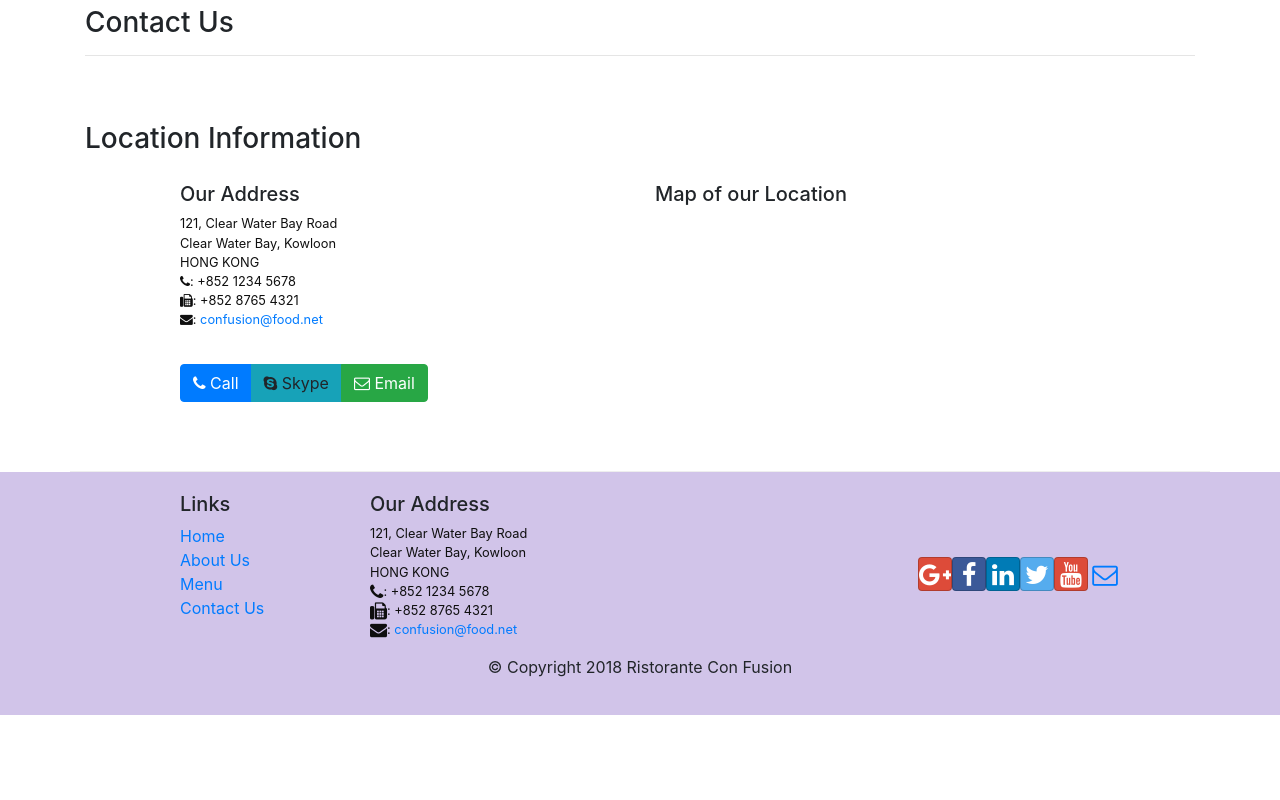
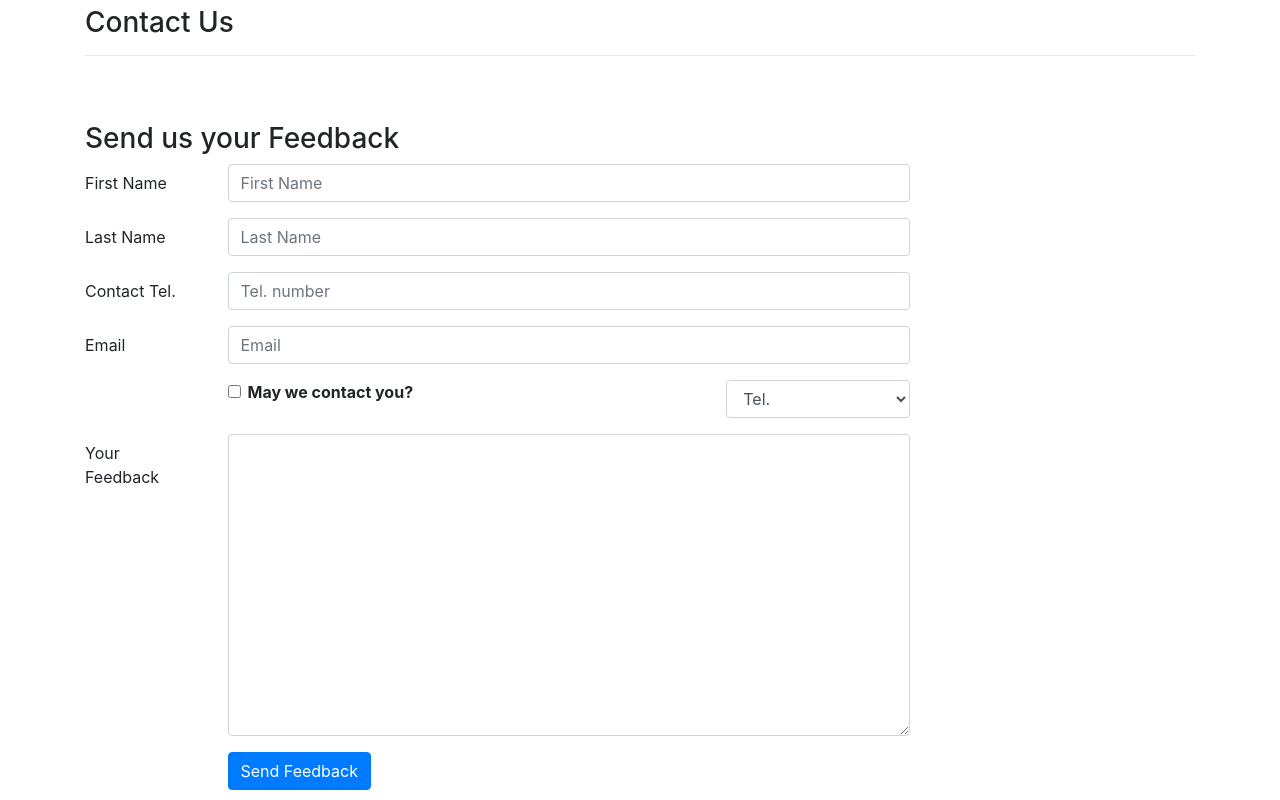
Before and after one commit to avichauhan6832/Front-End-Web-Development-with-React, a React (Create React App) app: page /contactus in a window 1280 px wide. Shown: the part 420-1220 px from the top of the page. Before the commit the page ends 1135 px from the top, so only its background shows below. Built offline with nearby package versions, Linux system fonts and the light colour scheme.

Commit message:
Controlled Forms

```diff
--- a/src/components/ContactComponent.js
+++ b/src/components/ContactComponent.js
@@ -1,9 +1,45 @@
 /* eslint-disable jsx-a11y/anchor-is-valid */
-import React from 'react';
-import { Breadcrumb, BreadcrumbItem } from 'reactstrap';
+import React, {Component} from 'react';
+import { Breadcrumb, BreadcrumbItem, Button, Form, Label, Input, Col, FormGroup } from 'reactstrap';
 import { Link } from 'react-router-dom';
 
-function Contact(props) {
+class Contact extends Component{
+
+    constructor(props) {
+        super(props);
+
+        this.state = {
+            firstname: '',
+            lastname: '',
+            telnum: '',
+            email: '',
+            agree: false,
+            contactType: 'Tel.',
+            message: ''
+        };
+
+        this.handleInputChange = this.handleInputChange.bind(this);
+        this.handleSubmit = this.handleSubmit.bind(this);
+
+    }
+
+    handleInputChange(event) {
+        const target = event.target;
+        const value = target.type === 'checkbox' ? target.checked : target.value;
+        const name = target.name;
+
+        this.setState({
+          [name]: value
+        });
+    }
+
+    handleSubmit(event) {
+        console.log('Current State is: ' + JSON.stringify(this.state));
+        alert('Current State is: ' + JSON.stringify(this.state));
+        event.preventDefault();
+    }
+
+    render () {
         return(
             <div className="container">
                 <div className="row">
@@ -18,32 +54,91 @@
                 </div>
                 <div className="row row-content">
                    <div className="col-12">
-                <h3>Location Information</h3>
+                      <h3>Send us your Feedback</h3>
                    </div>
-                <div className="col-12 col-sm-4 offset-sm-1">
-                        <h5>Our Address</h5>
-                        <address>
-                        121, Clear Water Bay Road<br />
-                        Clear Water Bay, Kowloon<br />
-                        HONG KONG<br />
-                        <i className="fa fa-phone"></i>: +852 1234 5678<br />
-                        <i className="fa fa-fax"></i>: +852 8765 4321<br />
-                        <i className="fa fa-envelope"></i>: <a href="mailto:confusion@food.net">confusion@food.net</a>
-                        </address>
-                </div>
-                <div className="col-12 col-sm-6 offset-sm-1">
-                    <h5>Map of our Location</h5>
-                </div>
-                <div className="col-12 col-sm-11 offset-sm-1">
-                    <div className="btn-group" role="group">
-                        <a role="button" className="btn btn-primary" href="tel:+85212345678"><i className="fa fa-phone"></i> Call</a>
-                        <a role="button" className="btn btn-info"><i className="fa fa-skype"></i> Skype</a>
-                        <a role="button" className="btn btn-success" href="mailto:confusion@food.net"><i className="fa fa-envelope-o"></i> Email</a>
+                    <div className="col-12 col-md-9">
+                        <Form onSubmit={this.handleSubmit}>
+                            <FormGroup row>
+                                <Label htmlFor="firstname" md={2}>First Name</Label>
+                                <Col md={10}>
+                                    <Input type="text" id="firstname" name="firstname"
+                                        placeholder="First Name"
+                                        value={this.state.firstname}
+                                        onChange={this.handleInputChange} />
+                                </Col>
+                            </FormGroup>
+                            <FormGroup row>
+                                <Label htmlFor="lastname" md={2}>Last Name</Label>
+                                <Col md={10}>
+                                    <Input type="text" id="lastname" name="lastname"
+                                        placeholder="Last Name"
+                                        value={this.state.lastname}
+                                        onChange={this.handleInputChange} />
+                                </Col>
+                            </FormGroup>
+                            <FormGroup row>
+                            <Label htmlFor="telnum" md={2}>Contact Tel.</Label>
+                                <Col md={10}>
+                                    <Input type="tel" id="telnum" name="telnum"
+                                        placeholder="Tel. number"
+                                        value={this.state.telnum}
+                                        onChange={this.handleInputChange} />
+                                </Col>
+                            </FormGroup>
+                            <FormGroup row>
+                                <Label htmlFor="email" md={2}>Email</Label>
+                                <Col md={10}>
+                                    <Input type="email" id="email" name="email"
+                                        placeholder="Email"
+                                        value={this.state.email}
+                                        onChange={this.handleInputChange} />
+                                </Col>
+                            </FormGroup>
+                            <FormGroup row>
+                                <Col md={{size: 6, offset: 2}}>
+                                    <FormGroup check>
+                                        <Label check>
+                                            <Input type="checkbox"
+                                                name="agree"
+                                                checked={this.state.agree}
+                                                onChange={this.handleInputChange} /> {' '}
+                                            <strong>May we contact you?</strong>
+                                        </Label>
+                                    </FormGroup>
+                                </Col>
+                                <Col md={{size: 3, offset: 1}}>
+                                    <Input type="select" name="contactType"
+                                            value={this.state.contactType}
+                                            onChange={this.handleInputChange}>
+                                        <option>Tel.</option>
+                                        <option>Email</option>
+                                    </Input>
+                                </Col>
+                            </FormGroup>
+                            <FormGroup row>
+                                <Label htmlFor="message" md={2}>Your Feedback</Label>
+                                <Col md={10}>
+                                    <Input type="textarea" id="message" name="message"
+                                        rows="12"
+                                        value={this.state.message}
+                                        onChange={this.handleInputChange}></Input>
+                                </Col>
+                            </FormGroup>
+                            <FormGroup row>
+                                <Col md={{size: 10, offset: 2}}>
+                                    <Button type="submit" color="primary">
+                                        Send Feedback
+                                    </Button>
+                                </Col>
+                            </FormGroup>
+                        </Form>
                     </div>
                </div>
             </div>
-        </div>
+
         );
+    };
+
 }
 
 export default Contact;
```
Lines whose indentation alone changed are shown as unchanged.
